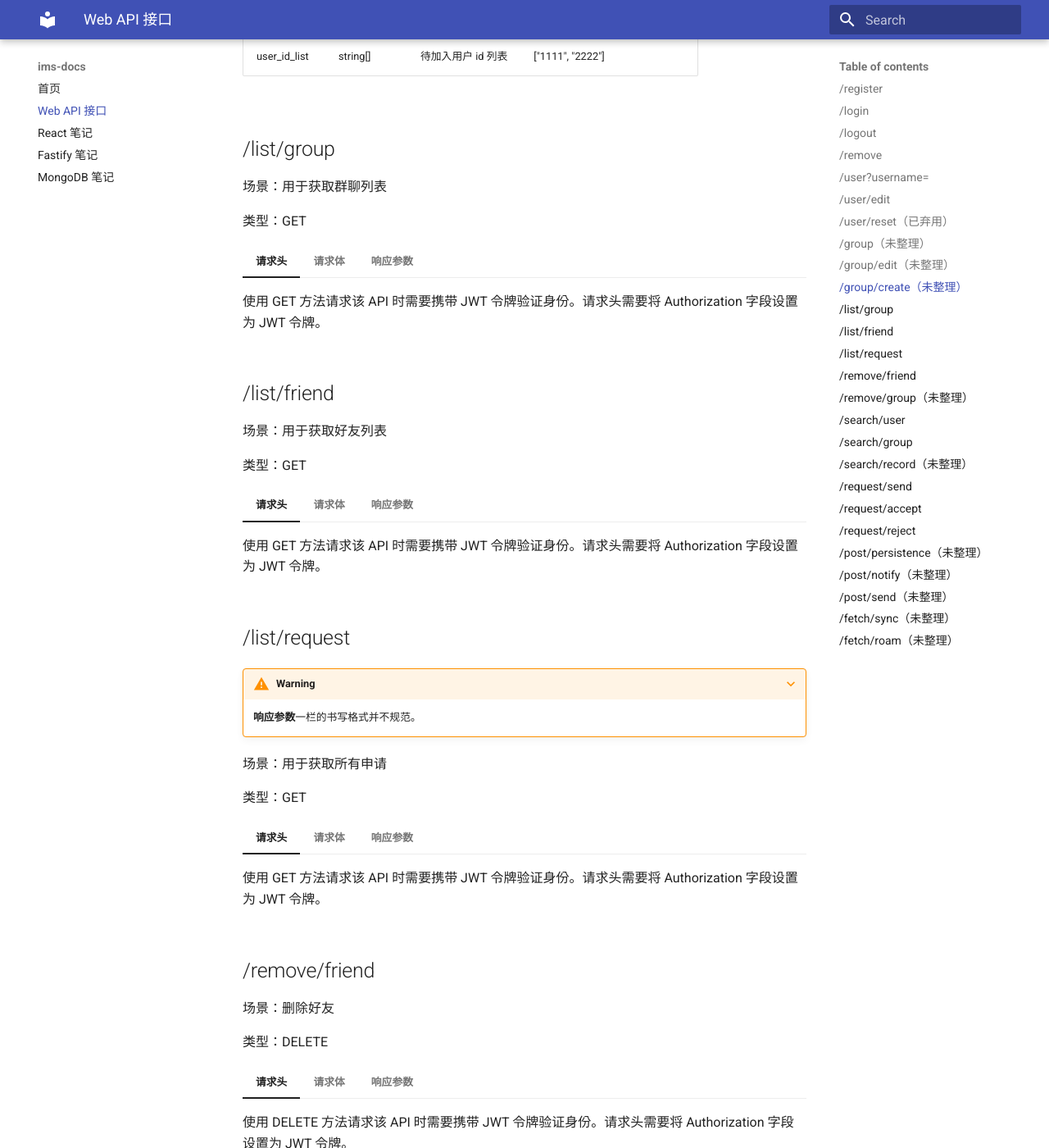
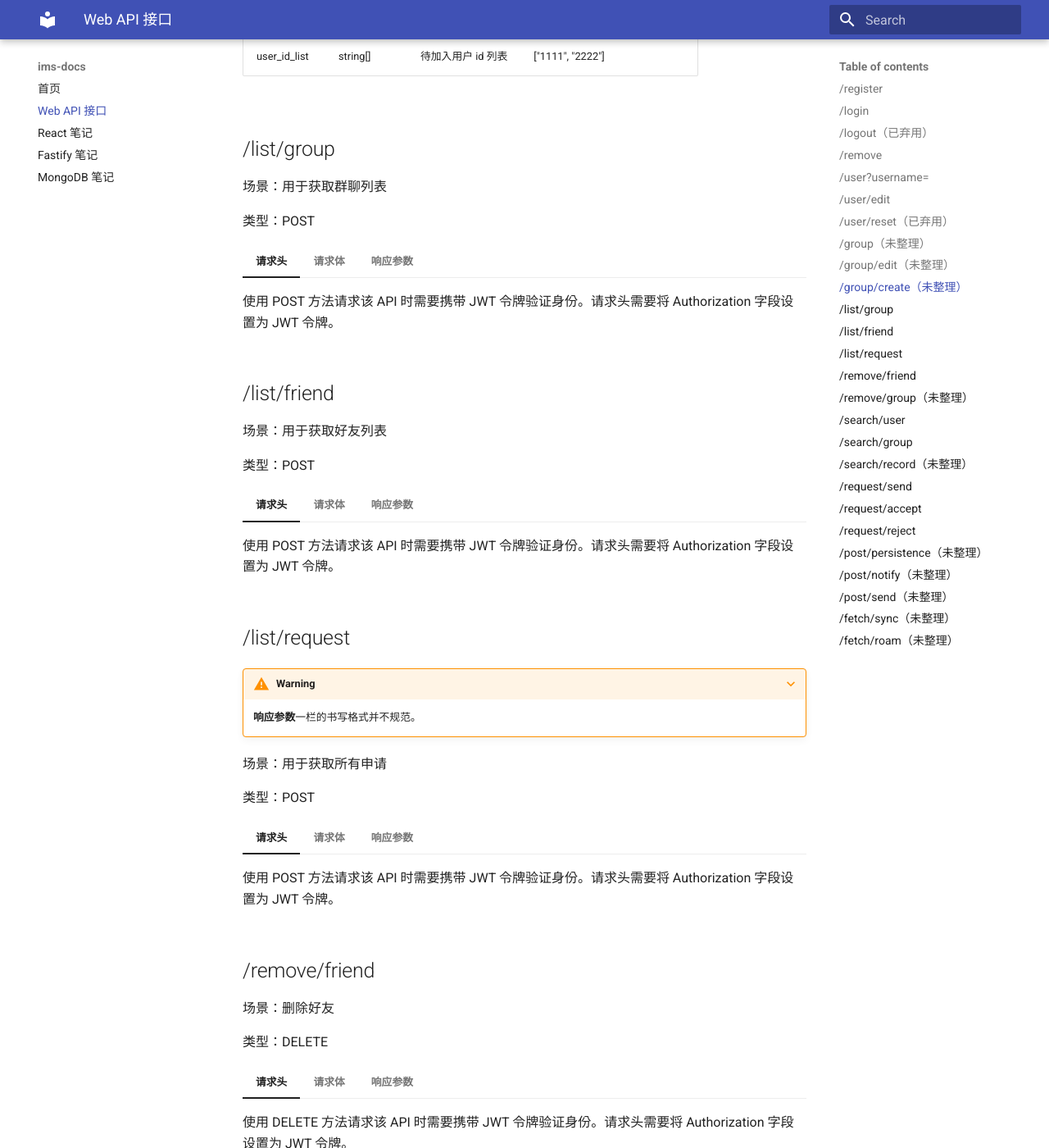
Before and after one commit to leverimmy/ims-docs, an MkDocs documentation site: the page built from docs/webapi.md, in a window 1280 px wide and 1400 px high, scrolled down 4331 px. Shown: the whole window at 82% size. Built offline with MkDocs 1.6.1 and Material for MkDocs 9.7.7, drawn with Linux system fonts in a browser that asks for light colours; some of the changed text lies outside the part shown.

Commit message:
fix: Changed GET to POST.

```diff
--- a/docs/webapi.md
+++ b/docs/webapi.md
@@ -45,7 +45,7 @@
     | code | number | 状态码 | 0 |
     | msg      | string | 若失败，返回错误信息        | "The username or password is incorrect." |
 
-## /logout
+## /logout（已弃用）
 
 场景：用于用户登出
 
@@ -90,15 +90,15 @@
 ## /user?username=
 
 ???+warning
-    这里的 URL 并不需要后端操心。前端对 /user 发送 GET 请求。
+    这里的 URL 并不需要后端操心。前端对 /user 发送 POST 请求。
 
 场景：用于获取用户信息
 
-类型：GET
+类型：POST
 
 === "请求头"
 
-    使用 DELETE 方法请求该 API 时需要携带 JWT 令牌验证身份。请求头需要将 Authorization 字段设置为 JWT 令牌。
+    使用 POST 方法请求该 API 时需要携带 JWT 令牌验证身份。请求头需要将 Authorization 字段设置为 JWT 令牌。
 
 === "请求体"
 
@@ -249,11 +249,11 @@
 
 场景：用于获取群聊列表
 
-类型：GET
+类型：POST
 
 === "请求头"
 
-    使用 GET 方法请求该 API 时需要携带 JWT 令牌验证身份。请求头需要将 Authorization 字段设置为 JWT 令牌。
+    使用 POST 方法请求该 API 时需要携带 JWT 令牌验证身份。请求头需要将 Authorization 字段设置为 JWT 令牌。
 
 === "请求体"
 
@@ -273,11 +273,11 @@
 
 场景：用于获取好友列表
 
-类型：GET
+类型：POST
 
 === "请求头"
 
-    使用 GET 方法请求该 API 时需要携带 JWT 令牌验证身份。请求头需要将 Authorization 字段设置为 JWT 令牌。
+    使用 POST 方法请求该 API 时需要携带 JWT 令牌验证身份。请求头需要将 Authorization 字段设置为 JWT 令牌。
 
 === "请求体"
 
@@ -300,11 +300,11 @@
 
 场景：用于获取所有申请
 
-类型：GET
+类型：POST
 
 === "请求头"
 
-    使用 GET 方法请求该 API 时需要携带 JWT 令牌验证身份。请求头需要将 Authorization 字段设置为 JWT 令牌。
+    使用 POST 方法请求该 API 时需要携带 JWT 令牌验证身份。请求头需要将 Authorization 字段设置为 JWT 令牌。
 
 === "请求体"
 
@@ -380,11 +380,11 @@
 
 场景：查询特定用户信息
 
-类型：GET
+类型：POST
 
 === "请求头"
 
-    使用 GET 方法请求该 API 时需要携带 JWT 令牌验证身份。请求头需要将 Authorization 字段设置为 JWT 令牌。
+    使用 POST 方法请求该 API 时需要携带 JWT 令牌验证身份。请求头需要将 Authorization 字段设置为 JWT 令牌。
 
 === "请求体"
 
@@ -407,11 +407,11 @@
 
 场景：查询特定群聊信息
 
-类型：GET
+类型：POST
 
 === "请求头"
 
-    使用 GET 方法请求该 API 时需要携带 JWT 令牌验证身份。请求头需要将 Authorization 字段设置为 JWT 令牌。
+    使用 POST 方法请求该 API 时需要携带 JWT 令牌验证身份。请求头需要将 Authorization 字段设置为 JWT 令牌。
 
 === "请求体"
 
```
Also changed, not shown: site/search/search_index.json, site/webapi/index.html, 1 other file.
